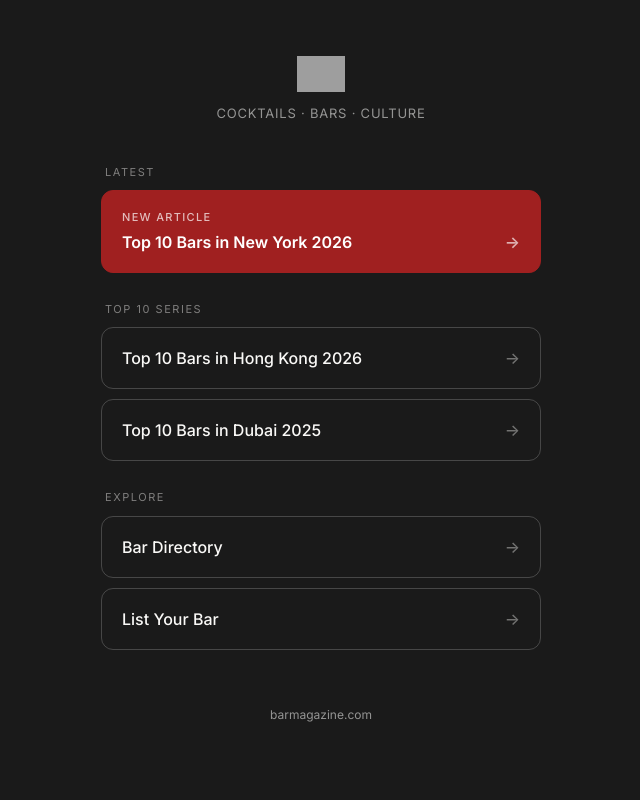
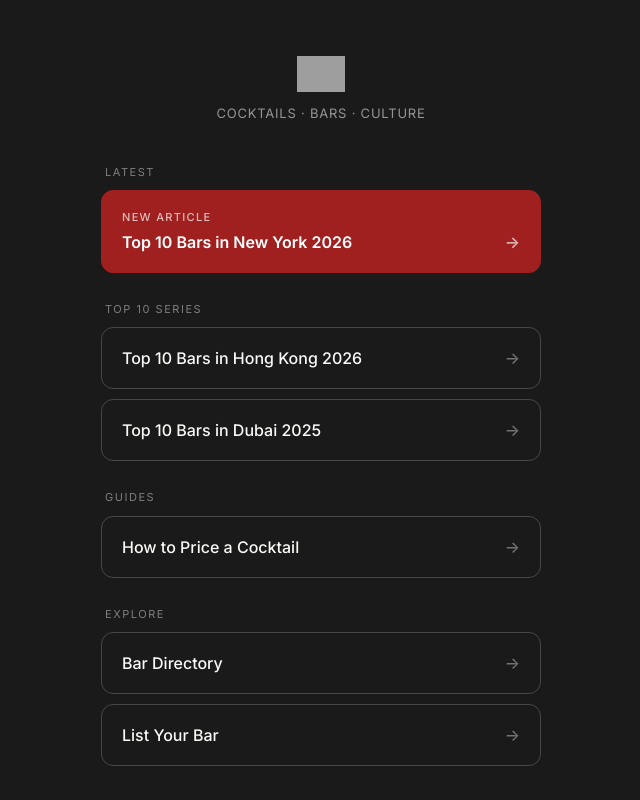
Before and after one commit to romanzelenkajj-dev/barmagazine-next, a Next.js app: page /links in a window 1280 px wide. Shown: the whole page, without its empty margins (319-959 px from the left). Built offline with nearby package versions, Linux system fonts and the light colour scheme; grey boxes are pictures that could not be loaded.

Commit message:
Add 'How to Price a Cocktail' guide link to /links (#34)

```diff
--- a/src/app/links/page.tsx
+++ b/src/app/links/page.tsx
@@ -164,6 +164,13 @@ export default function LinksPage() {
               <span className="bm-link-arrow">→</span>
             </a>
 
+            <div className="bm-links-section-label">Guides</div>
+
+            <a className="bm-link" href="https://barmagazine.com/how-to-price-a-cocktail">
+              How to Price a Cocktail
+              <span className="bm-link-arrow">→</span>
+            </a>
+
             <div className="bm-links-section-label">Explore</div>
 
             <a className="bm-link" href="https://barmagazine.com/bars">
```
